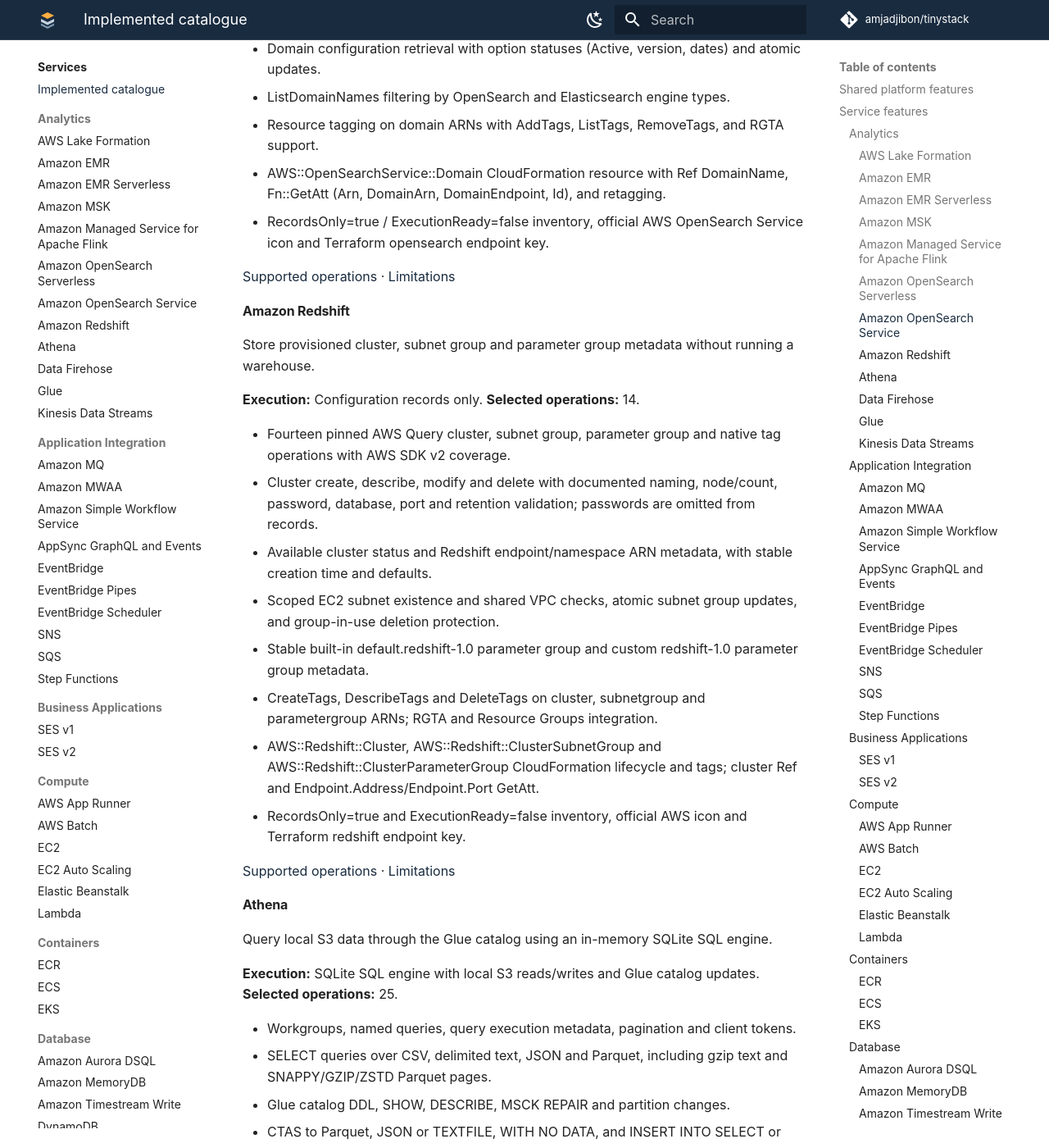
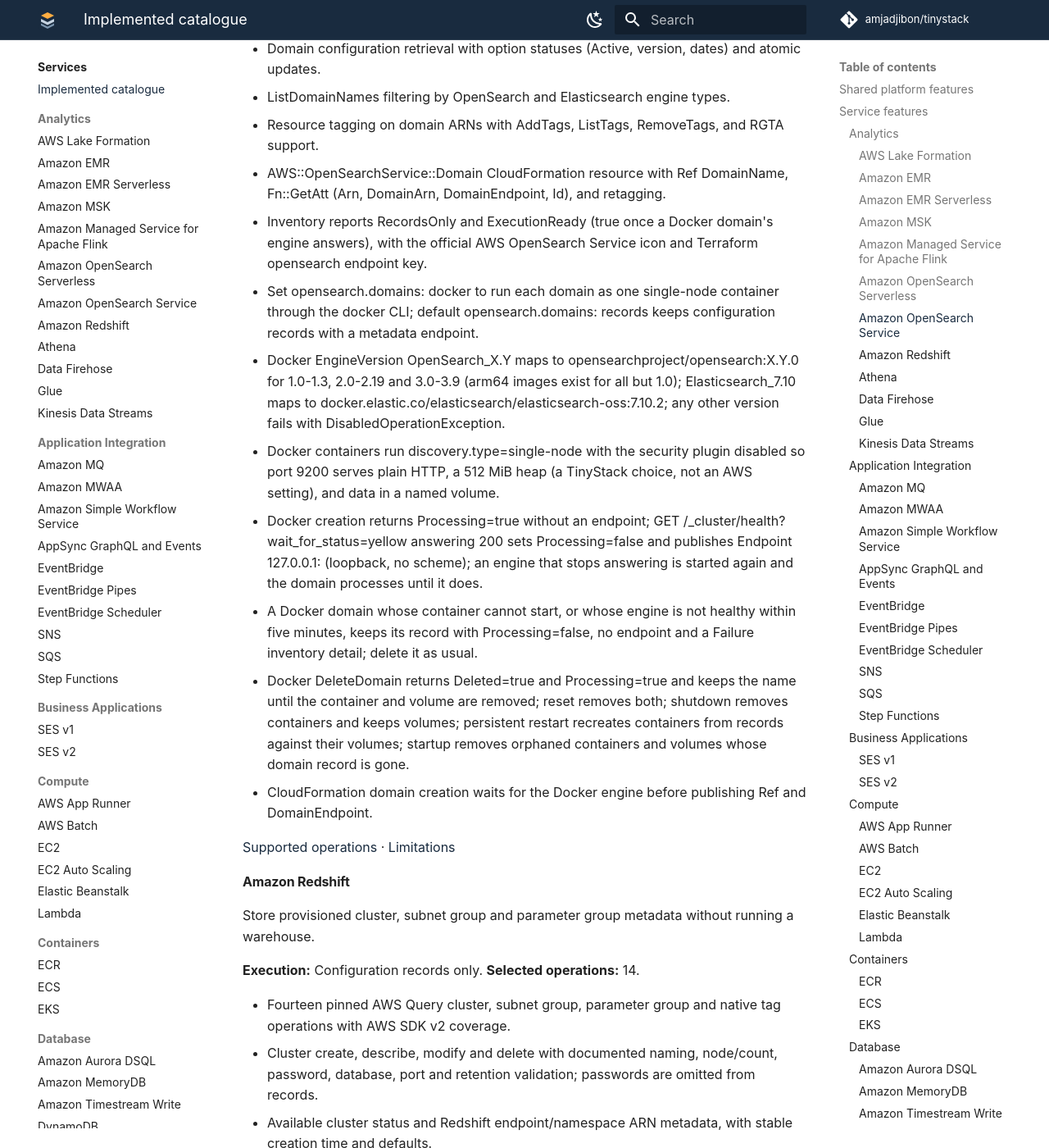
Before and after one commit to amjadjibon/tinystack, an MkDocs documentation site: the page built from docs/site/services/catalogue.md, in a window 1280 px wide and 1400 px high, scrolled down 8204 px. Shown: the whole window at 82% size. Built offline with MkDocs 1.6.1 and Material for MkDocs 9.7.7, drawn with Linux system fonts in a browser that asks for light colours; some of the changed text lies outside the part shown.

Commit message:
docs(opensearch): document the Docker engine runtime and its limits

```diff
--- a/docs/site/services/catalogue.md
+++ b/docs/site/services/catalogue.md
@@ -132,9 +132,9 @@ Manage collection and security policy records; no search data plane is served.
 
 #### Amazon OpenSearch Service
 
-Store OpenSearch and Elasticsearch domain configurations and tags as records without running search clusters.
-
-**Execution:** Configuration records only. **Selected operations:** 10.
+Manage OpenSearch and Elasticsearch domain configurations and tags, with an optional Docker engine runtime.
+
+**Execution:** Records / optional Docker. **Selected operations:** 10.
 
 - Ten pinned REST JSON domain, domain config, and tag operations with AWS SDK v2 integration.
 - Deterministic domain lifecycle with unique names, cluster config, EBS options, encryption at rest, node-to-node encryption, endpoint options, and access policies.
@@ -143,7 +143,14 @@ Store OpenSearch and Elasticsearch domain configurations and tags as records wit
 - ListDomainNames filtering by OpenSearch and Elasticsearch engine types.
 - Resource tagging on domain ARNs with AddTags, ListTags, RemoveTags, and RGTA support.
 - AWS::OpenSearchService::Domain CloudFormation resource with Ref DomainName, Fn::GetAtt (Arn, DomainArn, DomainEndpoint, Id), and retagging.
-- RecordsOnly=true / ExecutionReady=false inventory, official AWS OpenSearch Service icon and Terraform opensearch endpoint key.
+- Inventory reports RecordsOnly and ExecutionReady (true once a Docker domain's engine answers), with the official AWS OpenSearch Service icon and Terraform opensearch endpoint key.
+- Set opensearch.domains: docker to run each domain as one single-node container through the docker CLI; default opensearch.domains: records keeps configuration records with a metadata endpoint.
+- Docker EngineVersion OpenSearch_X.Y maps to opensearchproject/opensearch:X.Y.0 for 1.0-1.3, 2.0-2.19 and 3.0-3.9 (arm64 images exist for all but 1.0); Elasticsearch_7.10 maps to docker.elastic.co/elasticsearch/elasticsearch-oss:7.10.2; any other version fails with DisabledOperationException.
+- Docker containers run discovery.type=single-node with the security plugin disabled so port 9200 serves plain HTTP, a 512 MiB heap (a TinyStack choice, not an AWS setting), and data in a named volume.
+- Docker creation returns Processing=true without an endpoint; GET /_cluster/health?wait_for_status=yellow answering 200 sets Processing=false and publishes Endpoint 127.0.0.1:<host port> (loopback, no scheme); an engine that stops answering is started again and the domain processes until it does.
+- A Docker domain whose container cannot start, or whose engine is not healthy within five minutes, keeps its record with Processing=false, no endpoint and a Failure inventory detail; delete it as usual.
+- Docker DeleteDomain returns Deleted=true and Processing=true and keeps the name until the container and volume are removed; reset removes both; shutdown removes containers and keeps volumes; persistent restart recreates containers from records against their volumes; startup removes orphaned containers and volumes whose domain record is gone.
+- CloudFormation domain creation waits for the Docker engine before publishing Ref and DomainEndpoint.
 
 [Supported operations](opensearch.md#supported-operations) · [Limitations](opensearch.md#limitations-and-future-work)
 
--- a/docs/site/services/index.md
+++ b/docs/site/services/index.md
@@ -20,7 +20,7 @@ Future services and unimplemented extensions live in the [roadmap](../roadmap/in
 | [Amazon MSK](kafka.md) | 8 | Configuration records only |
 | [Amazon Managed Service for Apache Flink](kinesisanalyticsv2.md) | 20 | Records only |
 | [Amazon OpenSearch Serverless](opensearchserverless.md) | 21 | Records only |
-| [Amazon OpenSearch Service](opensearch.md) | 10 | Configuration records only |
+| [Amazon OpenSearch Service](opensearch.md) | 10 | Records / optional Docker |
 | [Amazon Redshift](redshift.md) | 14 | Configuration records only |
 | [Athena](athena.md) | 25 | SQLite SQL engine with local S3 reads/writes and Glue catalog updates |
 | [Data Firehose](firehose.md) | 12 | Local behavior |
--- a/mkdocs.yml
+++ b/mkdocs.yml
@@ -293,7 +293,6 @@ nav:
           - "Lambda Core": roadmap/services/lambda-core.md
           - "Lambda Durable Execution": roadmap/services/lambda-durable.md
           - "Lambda MicroVMs": roadmap/services/lambda-microvms.md
-          - "OpenSearch Service runtime engine": roadmap/services/opensearch-runtime.md
           - "Route 53 Resolver DNS Firewall, query logging and runtime": roadmap/services/route53resolver-runtime.md
           - "S3 Tables runtime and broader metadata": roadmap/services/s3tables-runtime.md
           - "Transfer Family runtime and advanced configuration": roadmap/services/transfer-runtime.md
```
Also changed, not shown: docs/site/getting-started/configuration.md (+1 -0 lines), docs/site/roadmap/catalogue.md (+0 -1 lines), docs/site/services/opensearch.md (+8 -4 lines), docs/catalog.json.
